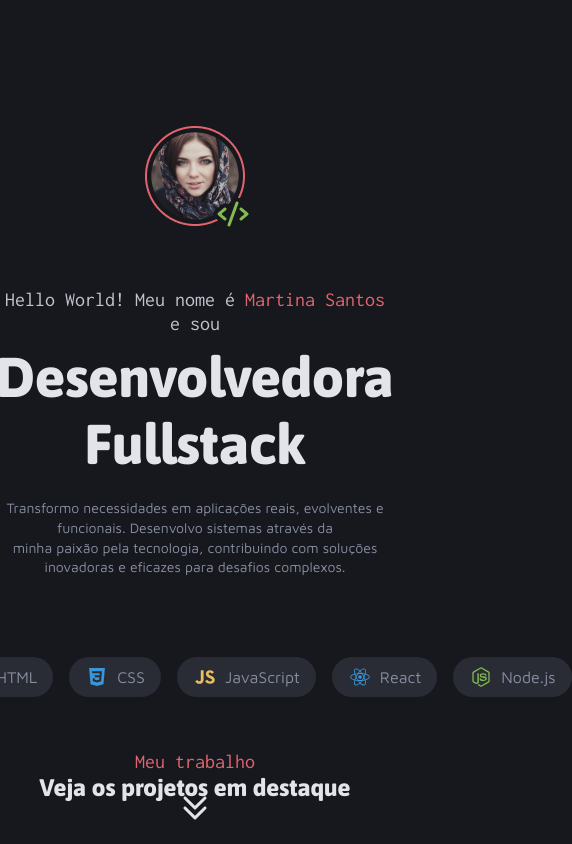
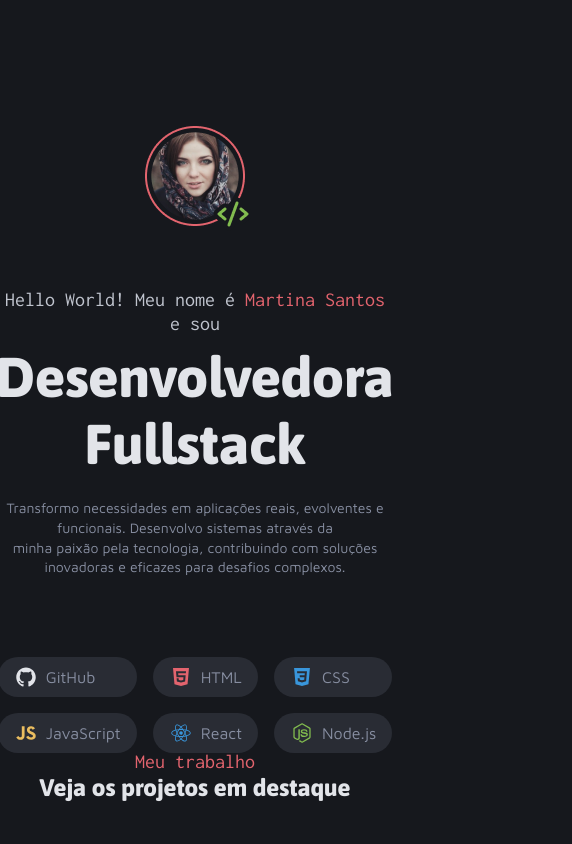
Before and after one commit to DiogoWernek/WebPortifolio, a plain HTML site: page index.html in a window 390 px wide. Shown: the top 844 px of the page, 572 px wide, since content can reach past the window. Drawn offline with Linux system fonts and the light colour scheme.

Commit message:
Responsividade grid

```diff
--- a/styles/header.css
+++ b/styles/header.css
@@ -63,12 +63,16 @@
 
 .skills {
   display: grid;
-  grid: auto-flow / 1fr 0.8fr 0.8fr 1.2fr 0.9fr 1fr;
+  grid-template-columns: 1fr 0.8fr 0.8fr 1.2fr 0.9fr 1fr;
   gap: 16px;
   margin-top: 80px;
 
   img {
     width: 24px;
+  }
+
+  @media (max-width: 785px) {
+    grid-template-columns: 1fr 1fr 1fr;
   }
 }
 
```
